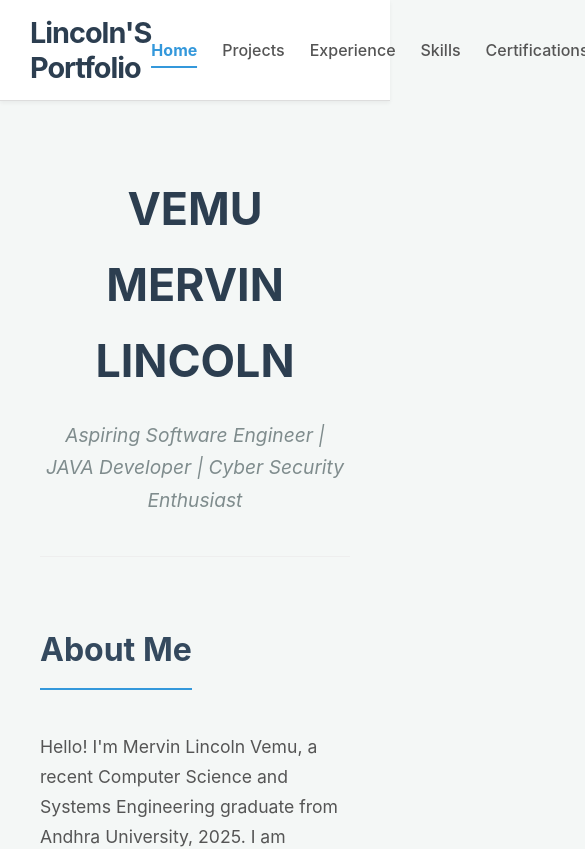
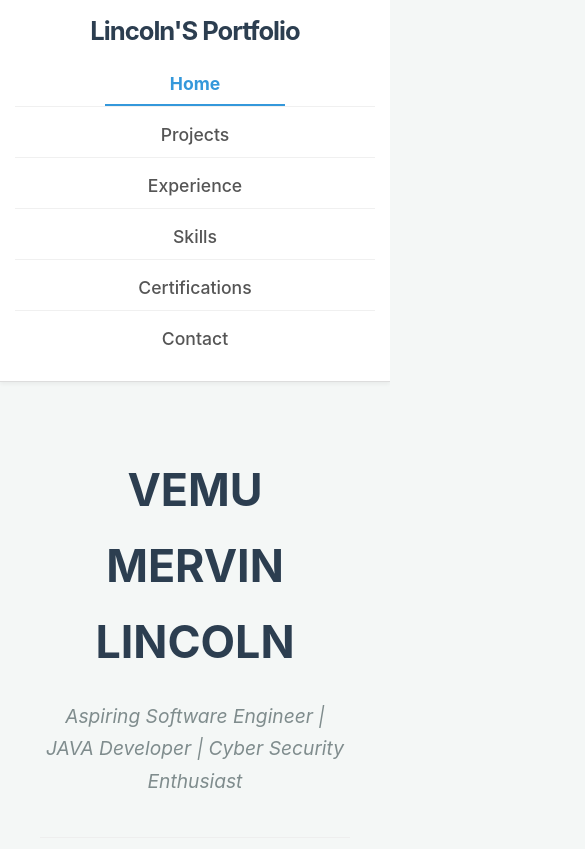
Before and after one commit to lincoln-zessta/lincolns-portfolio, a React (Create React App) app: page / in a window 390 px wide. Shown: the top 849 px of the page, 585 px wide, since content can reach past the window. Built offline with nearby package versions, Linux system fonts and the light colour scheme.

Commit message:
Make Navbar responsive for smaller screens

```diff
--- a/src/components/Layout/Navbar.css
+++ b/src/components/Layout/Navbar.css
@@ -63,3 +63,66 @@
   width: 100%; /* Full underline for active link */
   background-color: #3498db;
 }
+/* src/components/Layout/Navbar.css */
+
+/* ... (all your existing Navbar CSS rules) ... */
+
+/* Media Query for smaller screens (e.g., less than 768px wide) */
+@media (max-width: 768px) {
+  .navbar {
+    flex-direction: column; /* Stack logo and links vertically */
+    align-items: flex-start; /* Align items to the start */
+    padding: 15px; /* Adjust padding if needed */
+  }
+
+  .navbar-logo {
+    margin-bottom: 15px; /* Add some space below the logo */
+    align-self: center; /* Center the logo when stacked */
+  }
+
+  .navbar-links {
+    flex-direction: column; /* Stack links vertically */
+    width: 100%; /* Make the ul take full width */
+    align-items: center; /* Center the links */
+    gap: 0; /* Remove horizontal gap, manage spacing with li/a padding */
+  }
+
+  .navbar-links li {
+    width: 100%; /* Make each list item take full width */
+    text-align: center; /* Center text in each link */
+    margin-bottom: 5px; /* Add a small space between stacked links */
+  }
+
+  .navbar-links li a {
+    padding: 12px 0; /* Adjust padding for better tap targets */
+    display: block; /* Make the link take full width of li */
+    width: 100%;
+    border-bottom: 1px solid #f0f0f0; /* Optional: separator between links */
+  }
+  .navbar-links li:last-child a {
+    border-bottom: none; /* Remove border from last link */
+  }
+
+  .navbar-links li a::after {
+    /* Optional: you might want to disable or adjust the underline effect
+       for stacked links if it doesn't look good. For now, it will remain. */
+    left: 0; /* Adjust underline position for full width */
+    transform: translateX(0);
+    /* If you want to hide it on mobile: display: none; */
+  }
+  .navbar-links li a:hover::after,
+  .navbar-links li a.active-nav-link::after {
+    width: 50%; /* Or adjust as you like for mobile */
+    left: 25%;
+  }
+}
+
+/* You might want another breakpoint for very small screens if needed */
+@media (max-width: 480px) {
+  .navbar-logo a {
+    font-size: 1.6em; /* Slightly smaller logo on very small screens */
+  }
+  .navbar-links li a {
+    font-size: 1.1em; /* Slightly larger tap area text */
+  }
+}
```
